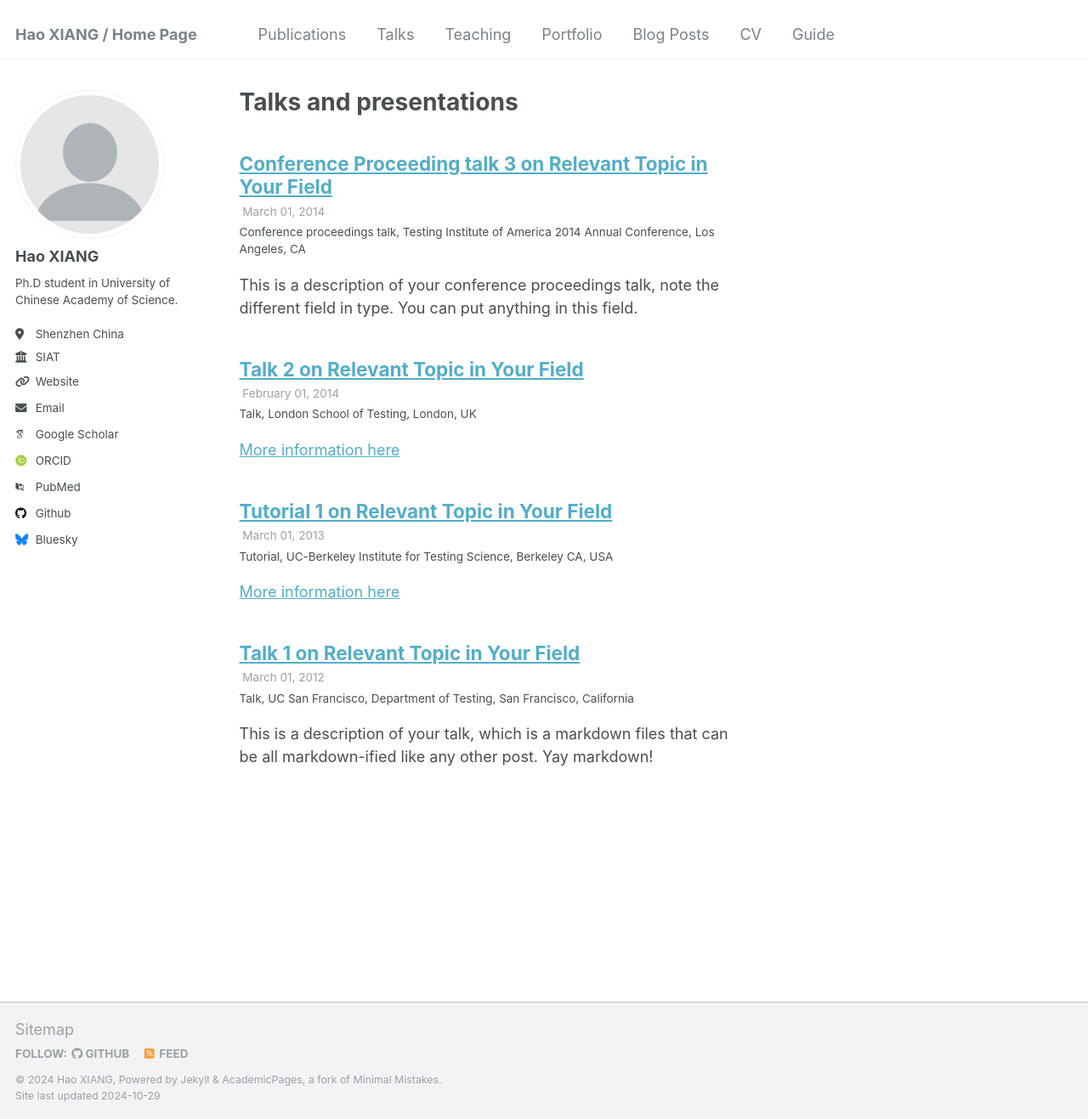
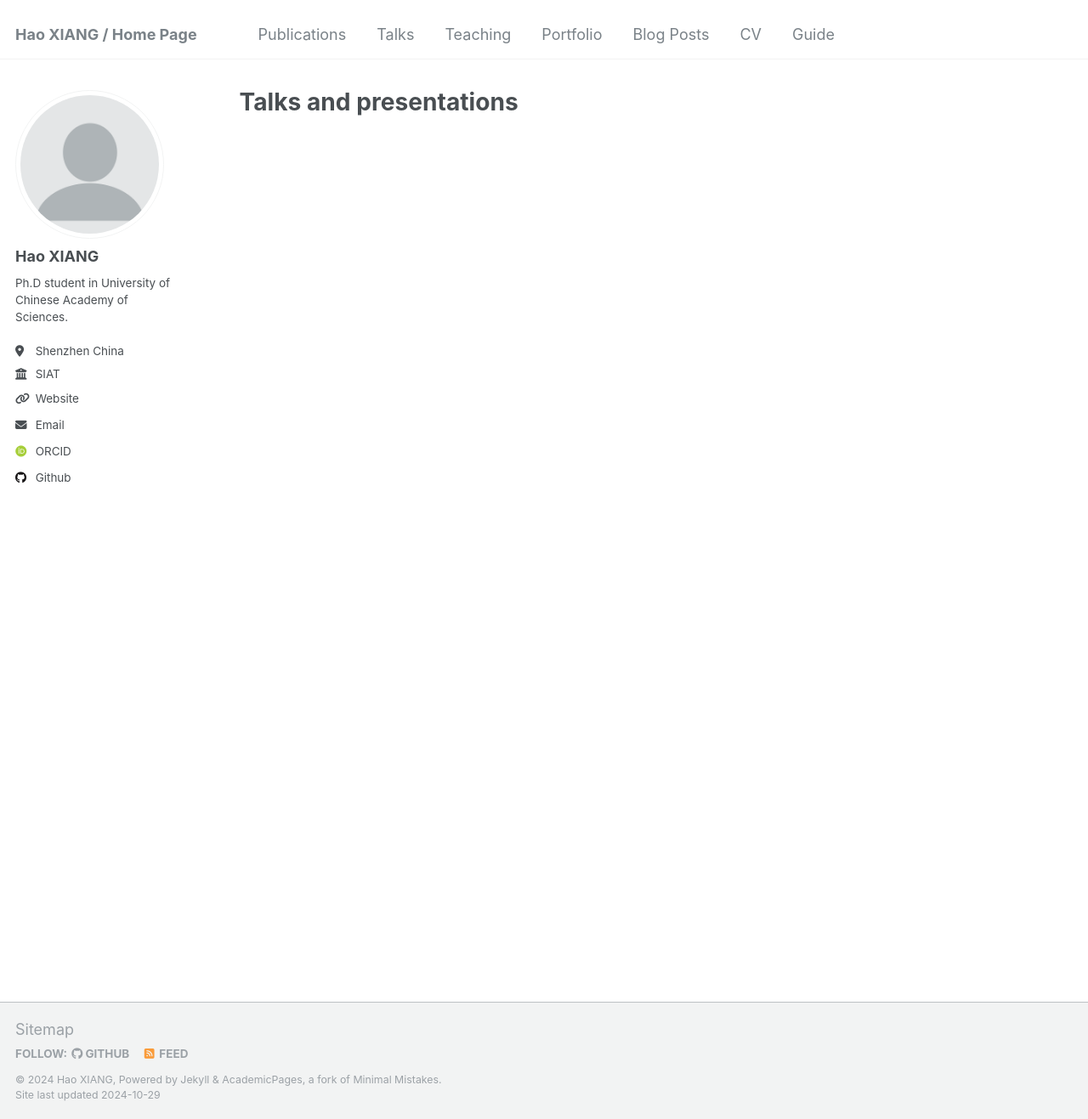
Before and after one commit to Maiya19724/Maiya19724.github.io, a Jekyll site: the page built from _pages/talks.html, in a window 1280 px wide and 1317 px high. Shown: the whole window at 85% size. Built offline with Jekyll 4.4.1, drawn with Linux system fonts in a browser that asks for light colours; some web fonts are replaced; some of the changed lines change nothing that is shown.

Commit message:
_config.yml pages update

```diff
--- a/_config.yml
+++ b/_config.yml
@@ -11,7 +11,7 @@ locale                   : "en-US"
 title                    : "Hao XIANG / Home Page"
 title_separator          : "-"
 name                     : &name "Hao XIANG"
-description              : &description "Ph.D student in University of Chinese Academy of Science."
+description              : &description "Ph.D student in University of Chinese Academy of Sciences."
 url                      : https://Maiya19724.github.io # the base hostname & protocol for your site e.g. "https://mmistakes.github.io"
 baseurl                  : "" # the subpath of your site, e.g. "/blog"
 repository               : "Maiya19724/Maiya19724.github.io"
@@ -24,7 +24,7 @@ author:
   avatar           : "profile.png"
   name             : "Hao XIANG"
   pronouns         : # example: "she/her"
-  bio              : "Ph.D student in University of Chinese Academy of Science."
+  bio              : "Ph.D student in University of Chinese Academy of Sciences."
   location         : "Shenzhen China"
   employer         : "SIAT"
   uri              : https://sym-lab.net/
@@ -32,11 +32,11 @@ author:
 
   # Academic websites
   arxiv            : # URL - Update with the correct link to your profile
-  googlescholar    : "https://scholar.google.com/citations?user=PS_CX0AAAAAJ"
+  googlescholar    : #"https://scholar.google.com/citations?user=PS_CX0AAAAAJ"
   impactstory      : # URL
-  orcid            : "http://orcid.org/yourorcidurl"
+  orcid            : "https://orcid.org/0000-0002-0299-1069"
   semantic         : # URL
-  pubmed           : "https://www.ncbi.nlm.nih.gov/pubmed/?term=john+snow"
+  pubmed           : #"https://www.ncbi.nlm.nih.gov/pubmed/?term=john+snow"
   researchgate     : # URL
   scopus           : # URL
 
@@ -44,12 +44,12 @@ author:
   bitbucket        : # Username - Update with your username on the site
   codepen          : # Username
   dribbble         : # Username
-  github           : "academicpages"
+  github           : "Maiya19724"
   kaggle           : # Username
   stackoverflow    : # User number or user number and name (i.e., use "1" or "1/jeff-atwood")
 
   # Social media
-  bluesky          : "bsky.app" # Replace this with you Bluesky username
+  bluesky          : #"bsky.app" # Replace this with you Bluesky username
   facebook         : # Username
   flickr           : # Username
   foursquare       : # Username
@@ -212,33 +212,33 @@ kramdown:
 
 # These settings control the types of collections used by the template
 collections:
-  teaching:
-    output: true
-    permalink: /:collection/:path/
+  #teaching:
+  #  output: true
+  #  permalink: /:collection/:path/
   publications:
     output: true
     permalink: /:collection/:path/
-  portfolio:
-    output: true
-    permalink: /:collection/:path/
-  talks:
-    output: true
-    permalink: /:collection/:path/
+  #portfolio:
+  #  output: true
+  #  permalink: /:collection/:path/
+  #talks:
+  #  output: true
+  #  permalink: /:collection/:path/
 
 
 # These settings control how pages and collections are included in the site
 defaults:
   # _posts
-  - scope:
-      path: ""
-      type: posts
-    values:
-      layout: single
-      author_profile: true
-      read_time: true
-      comments: true
-      share: true
-      related: true
+  #- scope:
+  #    path: ""
+  #    type: posts
+  #  values:
+  #    layout: single
+  #    author_profile: true
+  #    read_time: true
+  #    comments: true
+  #    share: true
+  #    related: true
   # _pages
   - scope:
       path: ""
@@ -247,14 +247,14 @@ defaults:
       layout: single
       author_profile: true
   # _teaching
-  - scope:
-      path: ""
-      type: teaching
-    values:
-      layout: single
-      author_profile: true
-      share: true
-      comments: true
+  #- scope:
+  #    path: ""
+  #    type: teaching
+  #  values:
+  #    layout: single
+  #    author_profile: true
+  #    share: true
+  #    comments: true
   # _publications
   - scope:
       path: ""
@@ -265,22 +265,22 @@ defaults:
       share: true
       comments: true
   # _portfolio
-  - scope:
-      path: ""
-      type: portfolio
-    values:
-      layout: single
-      author_profile: true
-      share: true
-      comment: true
+  #- scope:
+  #    path: ""
+  #    type: portfolio
+  #  values:
+  #    layout: single
+  #    author_profile: true
+  #    share: true
+  #    comment: true
   # _talks
-  - scope:
-      path: ""
-      type: talks
-    values:
-      layout: talk
-      author_profile: true
-      share: true
+  #- scope:
+  #    path: ""
+  #    type: talks
+  #  values:
+  #    layout: talk
+  #    author_profile: true
+  #    share: true
 
 
 # Sass/SCSS
```
